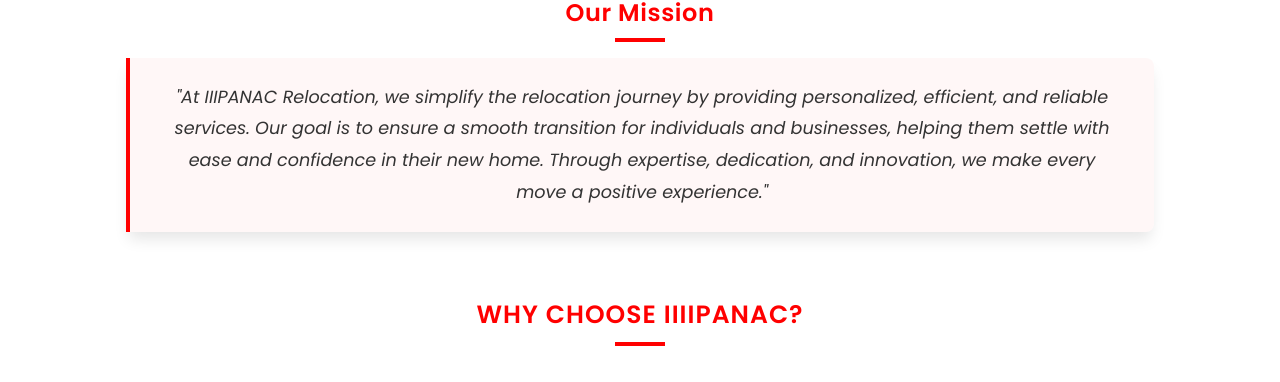
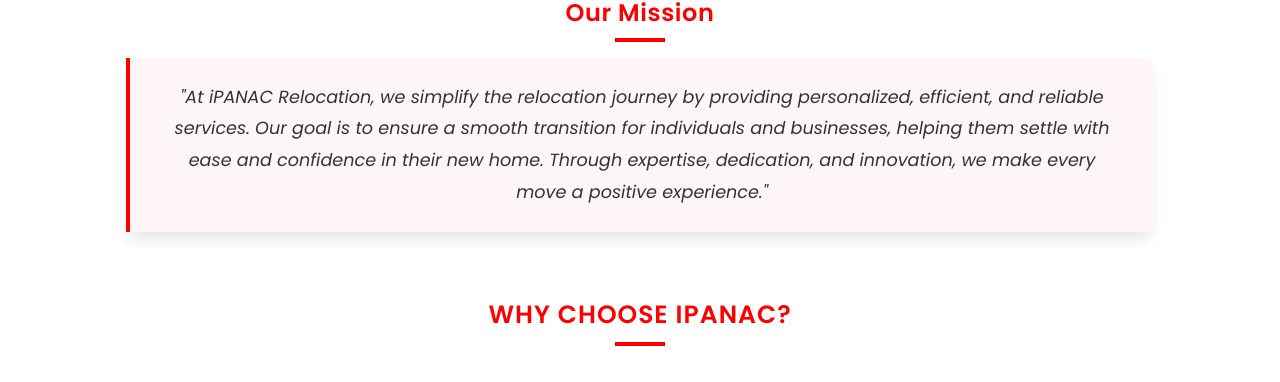
Before and after one commit to Mir-pes/ipanac-1, a React (Vite) app: page / in a window 1280 px wide. Shown: the part 500-882 px from the top of the page. Built offline with nearby package versions, Linux system fonts and the light colour scheme.

Commit message:
Update WhyChoose.jsx

```diff
--- a/src/WhyChoose.jsx
+++ b/src/WhyChoose.jsx
@@ -14,14 +14,14 @@
         </h3>
         <div className="statement-container">
           <p className="statement-text">
-            "At IIIPANAC Relocation, we simplify the relocation journey by providing personalized, efficient, and reliable services. Our goal is to ensure a smooth transition for individuals and businesses, helping them settle with ease and confidence in their new home. Through expertise, dedication, and innovation, we make every move a positive experience."
+            "At iPANAC Relocation, we simplify the relocation journey by providing personalized, efficient, and reliable services. Our goal is to ensure a smooth transition for individuals and businesses, helping them settle with ease and confidence in their new home. Through expertise, dedication, and innovation, we make every move a positive experience."
           </p>
         </div>
       </div>
 
       <h2 className="workflow-heading">
         Why Choose
-        <span className="gradient-text"> IIIIPANAC?</span>
+        <span className="gradient-text"> iPANAC?</span>
       </h2>
 
       <div style={{
```
